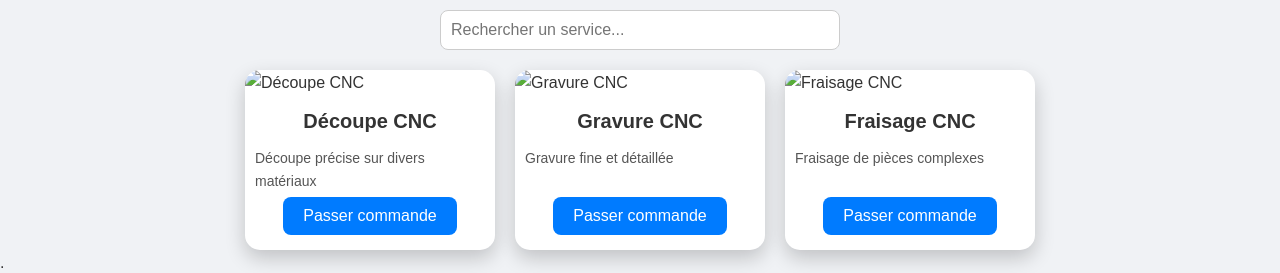
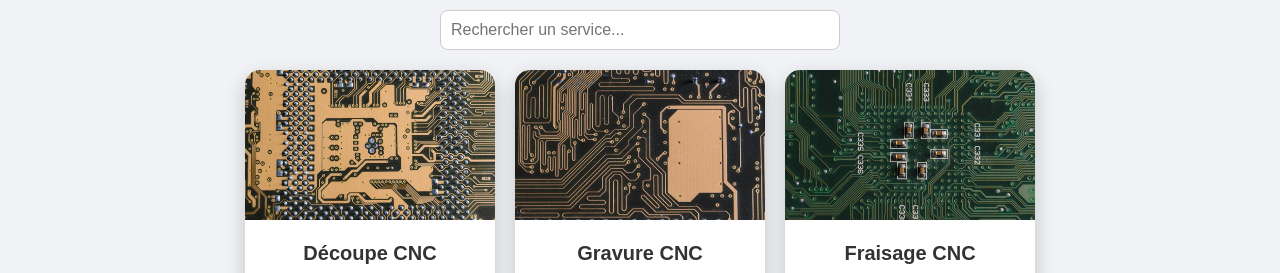
Before and after one commit to wil7y/PROJETGEII, a plain HTML site: page catalog.html in a window 1280 px wide. Shown: the part 201-474 px from the top of the page. Drawn offline with Linux system fonts and the light colour scheme.

Commit message:
Add files via upload

```diff
--- a/catalog.html
+++ b/catalog.html
@@ -143,9 +143,9 @@ const db = getFirestore(app);
 
 // Exemple de services (peuvent venir de Firestore ou en dur)
 const services = [
-  { id: 1, title: "Découpe CNC", description: "Découpe précise sur divers matériaux", image: "/pcb site/IMG-20250505-WA0005.jpg" },
-  { id: 2, title: "Gravure CNC", description: "Gravure fine et détaillée", image: "/pcb site/IMG-20250505-WA0006.jpg" },
-  { id: 3, title: "Fraisage CNC", description: "Fraisage de pièces complexes", image: "/pcb site/IMG-20250505-WA0008.jpg" },
+  { id: 1, title: "Découpe CNC", description: "Découpe précise sur divers matériaux", image: "IMG-20250505-WA0005.png" },
+  { id: 2, title: "Gravure CNC", description: "Gravure fine et détaillée", image: "IMG-20250505-WA0006.png" },
+  { id: 3, title: "Fraisage CNC", description: "Fraisage de pièces complexes", image: "IMG-20250505-WA0008.png" },
   // Ajoutez d'autres services
 ];
 
--- a/styles.css
+++ b/styles.css
@@ -70,7 +70,7 @@ header {
 
 /* Section hero */
 .hero {
-  background: url("/pcb site/IMG-20250505-WA0003.jpg") no-repeat center center/cover;
+  background: url("IMG-20250505-WA0003.png") no-repeat center center/cover;
   color: #fff;
   padding: 13rem 1rem;
   text-align: center;
```
Also changed, not shown: IMG-20250505-WA0003.png (added), IMG-20250505-WA0004.png (added), IMG-20250505-WA0005.png (added), IMG-20250505-WA0006.png (added), IMG-20250505-WA0008.png (added).
